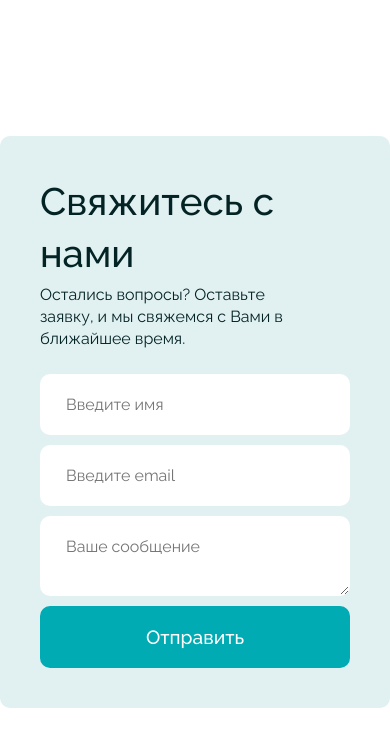
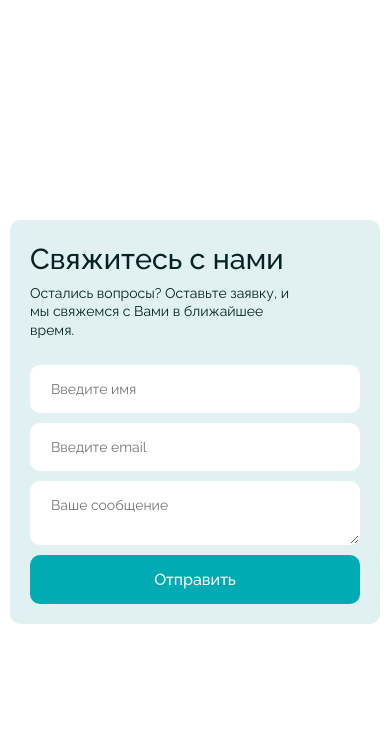
Before and after one commit to Zzzoga/test-roi, a plain HTML site: page index.html in a window 390 px wide. Drawn offline with Linux system fonts and the light colour scheme.

Commit message:
Add files via upload

```diff
--- a/index.html
+++ b/index.html
@@ -138,6 +138,31 @@
         .sended.active {
             display: flex;
         }
+
+        @media screen and (max-width: 600px) {
+            .section__wrapper {
+                padding: 20px;
+                margin: 0 10px;
+            }
+
+            h1.title {
+                font-size: 1.8rem;
+            }
+
+            body {
+                font-size: 14px;
+            }
+
+            .form__input {
+                padding: 15px 20px;
+                font-size: 14px;
+            }
+
+            button {
+                padding: 15px;
+                font-size: 16px;
+            }
+        }
     </style>
 
     <section class="form__wrapper">
```
